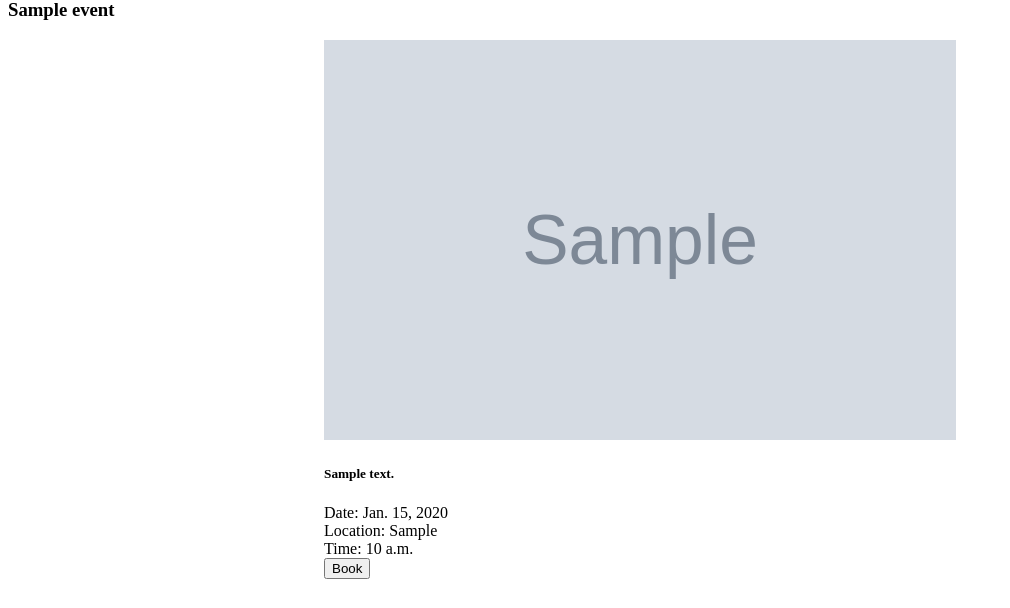
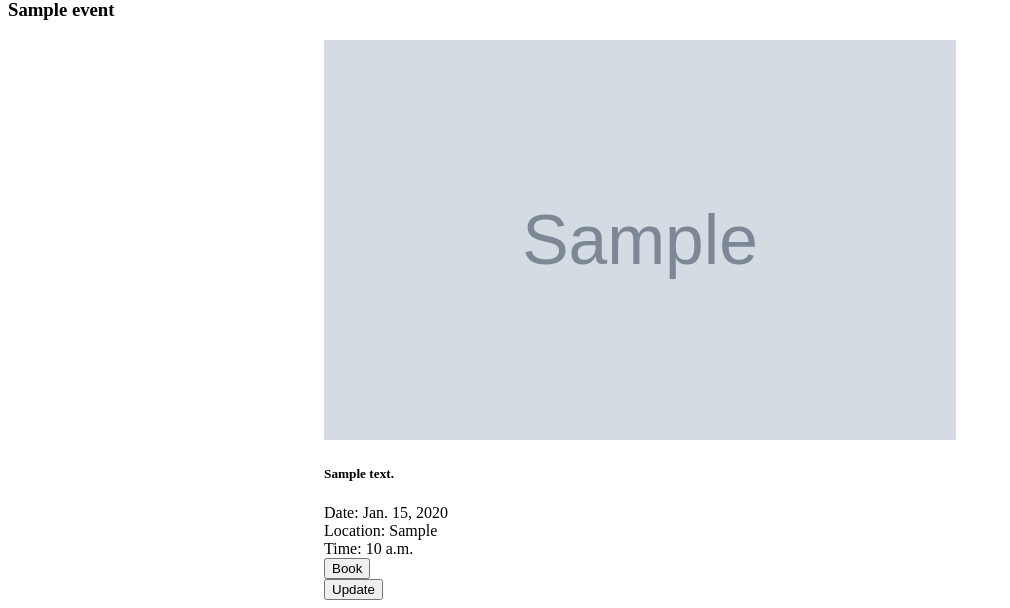
Before and after one commit to clakhlani/BookMyEvent, a Django app: page /event/1 in a window 1280 px wide. Shown: the part 249-857 px from the top of the page, without its empty margins (0-1010 px from the left). Before the commit the page ends 828 px from the top, so only its background shows below. Run offline with Django 4.2, Linux system fonts and the light colour scheme; a user stored in the database is signed in; tables that the repository leaves empty hold one stand-in row (values such as "Sample post"); grey boxes marked "Sample" are stand-in pictures.

Commit message:
added update event  button for admin

```diff
--- a/eventbooking/templates/eventbooking/events.html
+++ b/eventbooking/templates/eventbooking/events.html
@@ -22,6 +22,12 @@
 			<div>
 				<a href="{% url 'ticket_book' event.id %}"><button type="button">Book</button></a>
 			</div>
+			{% if request.user.is_superuser %}
+				<a href="#"><button type="button">Update</button></a>
+			{% endif %}
+			<div>
+
+			</div>
 		</div>
 </div>
 {% endblock %}
```
